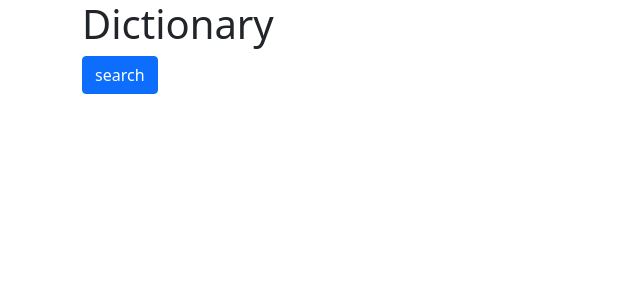
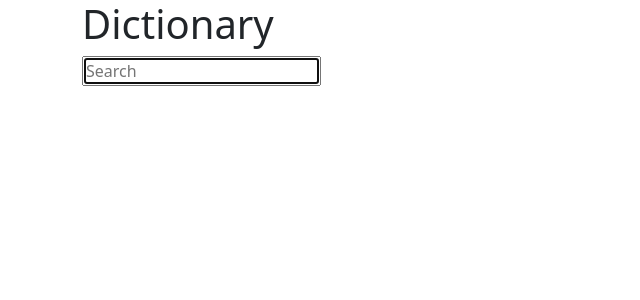
Before and after one commit to Talilotu/react-dictionary-project, a React (Create React App) app: page / in a window 1280 px wide. Shown: the top 300 px of the page, without its empty margins (0-640 px from the left). Built offline with nearby package versions, Linux system fonts and the light colour scheme.

Commit message:
Added search engine

```diff
--- a/src/App.js
+++ b/src/App.js
@@ -1,4 +1,5 @@
 import React from "react";
+import Dictionary from "./dictionary";
 import "./App.css";
 
 function App() {
@@ -6,8 +7,8 @@
     <div className="App">
       <header className="App-header">
         <h1>Dictionary</h1>
-        <button className="btn btn-primary">search</button>
       </header>
+      <Dictionary />
     </div>
   );
 }
--- /dev/null
+++ b/src/dictionary.js
@@ -0,0 +1,28 @@
+import React, { useState } from "react";
+
+export default function Dictonary() {
+  const [keyword, setKeyword] = useState("");
+
+  function search(event) {
+    event.preventDefault();
+    alert(`Searching for ${keyword}`);
+  }
+
+  function handleKeyword(event) {
+    event.preventDefault();
+    setKeyword(event.target.value);
+  }
+
+  return (
+    <div className="Dictionary">
+      <form onSubmit={search}>
+        <input
+          type="search"
+          autoFocus={true}
+          placeholder="Search"
+          onChange={handleKeyword}
+        />
+      </form>
+    </div>
+  );
+}
```
